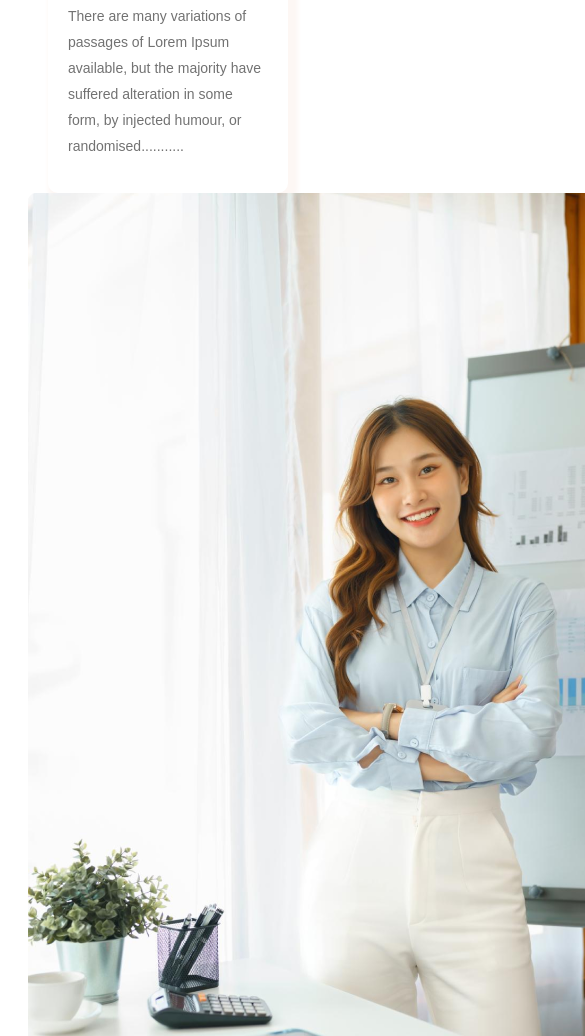
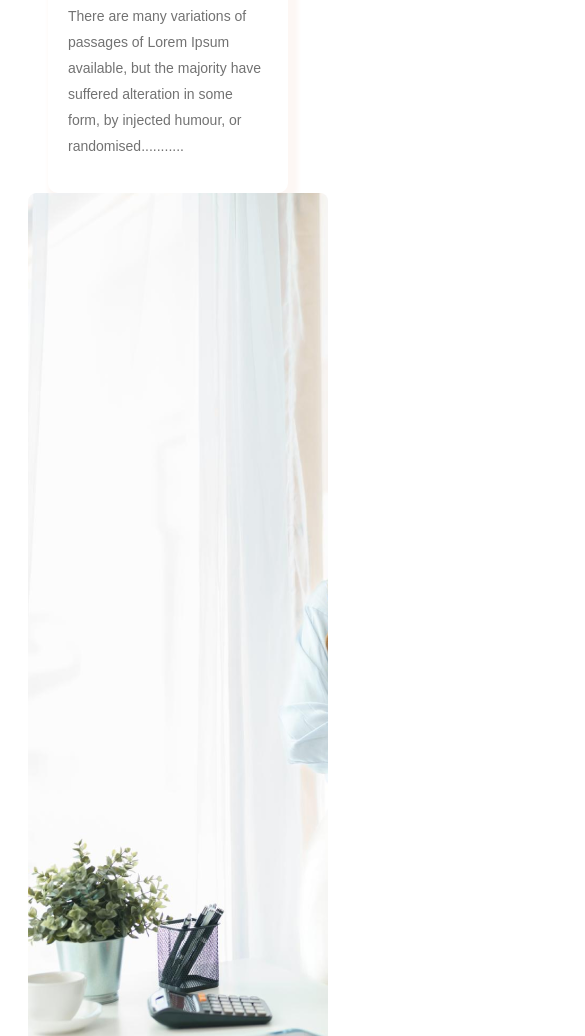
Before and after one commit to Bebe-Khodezatul-kobra-Lupin/assig2, a plain HTML site: page index.html in a window 390 px wide. Shown: the part 3902-4938 px from the top of the page, 585 px wide, since content can reach past the window. Drawn offline with Linux system fonts and the light colour scheme.

Commit message:
4  commit

```diff
--- a/styles/Architects.css
+++ b/styles/Architects.css
@@ -543,8 +543,11 @@ span {
     }
 
     .articals_img {
-        width: 200px;
+        justify-content: center;
+        width: 300px;
         height: 1059px;
+        overflow-x: scroll;
+        border-radius: 8px;
 
 
     }
```
